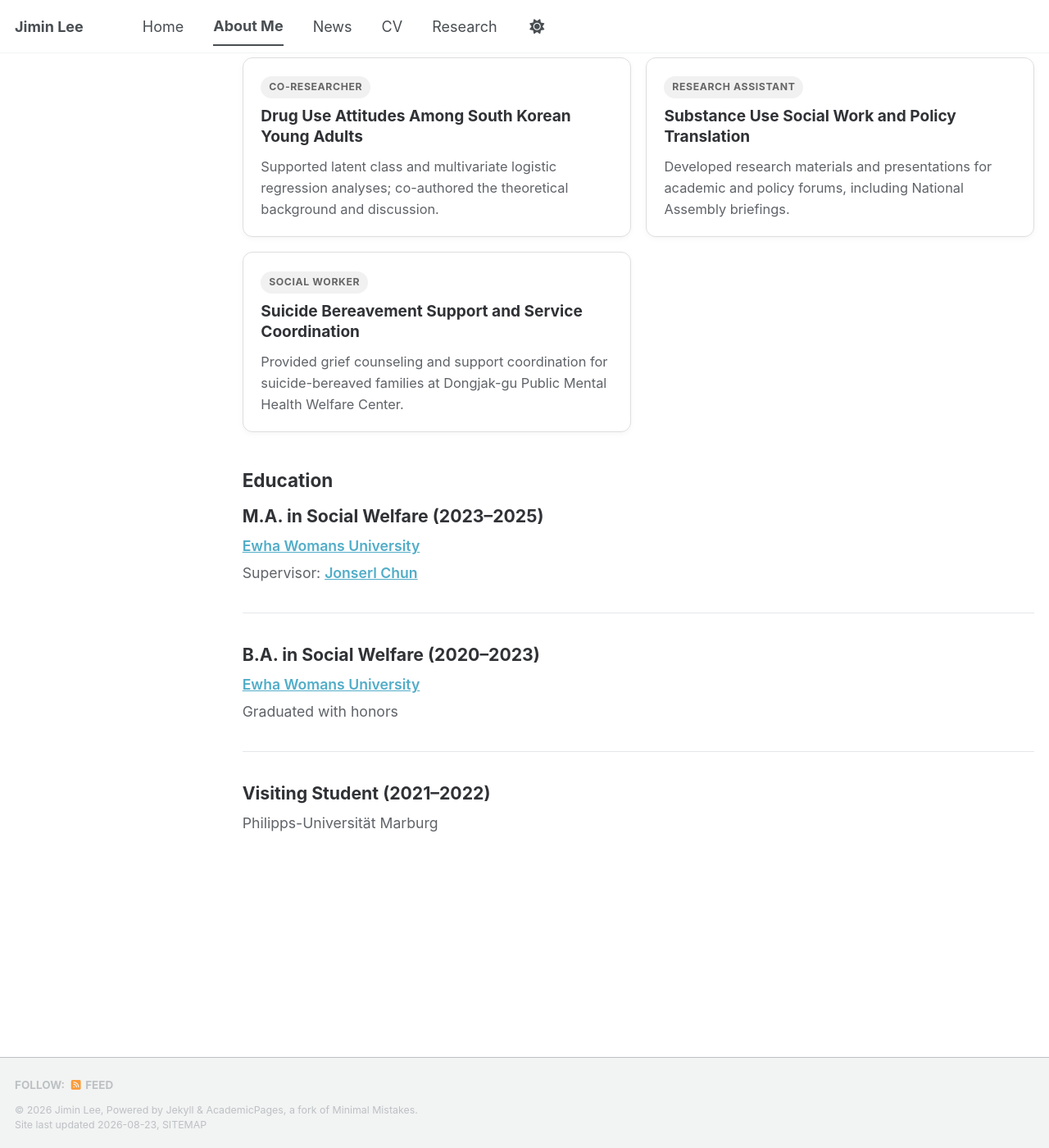
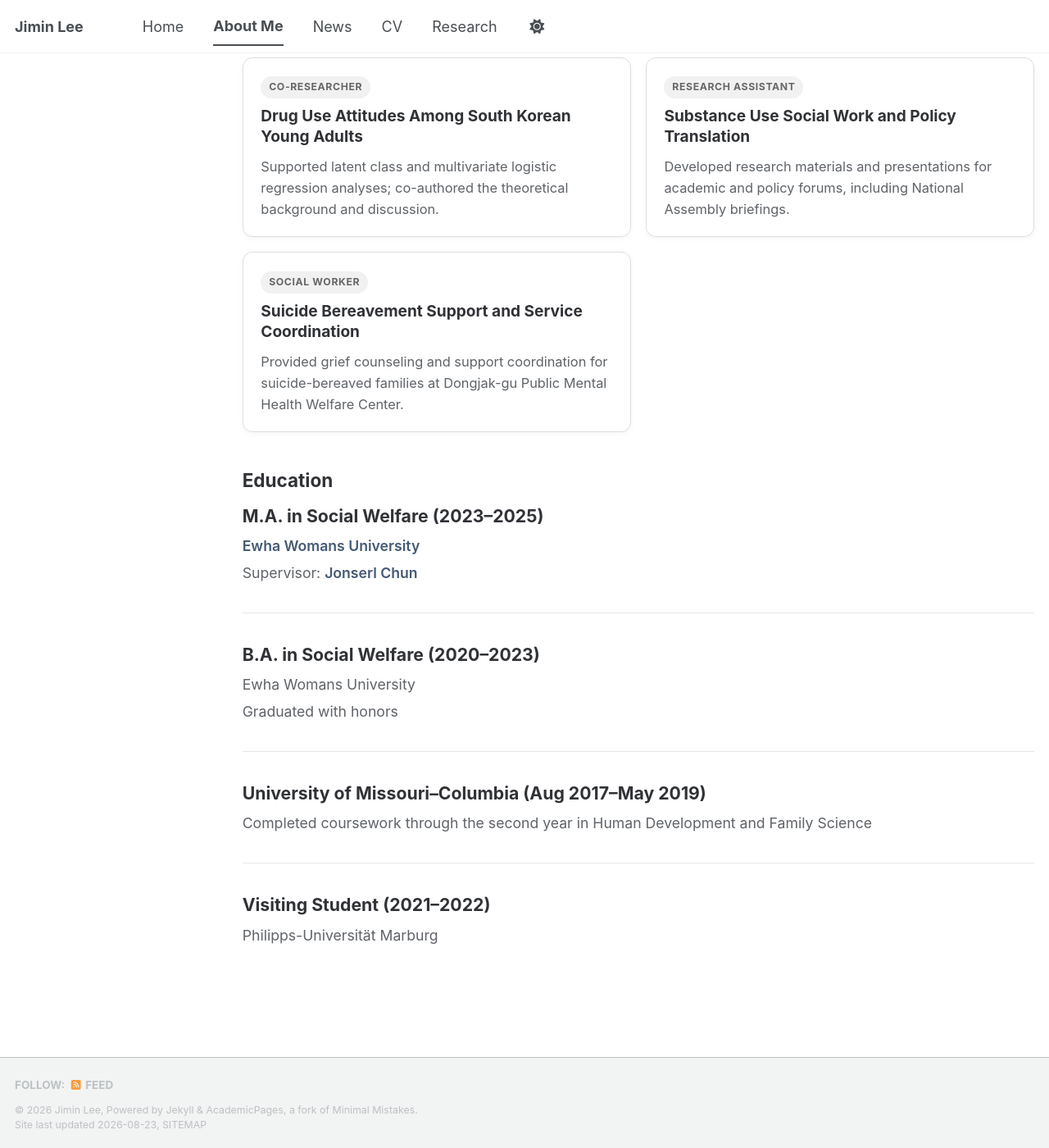
Before and after one commit to jiminlee-research/jiminlee-research.github.io, a Jekyll site: the page built from _pages/about-me.md, in a window 1280 px wide and 1400 px high, scrolled down 1036 px. Shown: the whole window at 82% size. Built offline with Jekyll 4.4.1, drawn with Linux system fonts in a browser that asks for light colours; a style sheet for code colours, icons or effects is not loaded.

Commit message:
Update about-me.md

```diff
--- a/_pages/about-me.md
+++ b/_pages/about-me.md
@@ -24,7 +24,7 @@ author_profile: true
 .education-entry:last-child{padding-bottom:0;border-bottom:0}
 .education-entry h3{margin:0 0 .4rem;color:#303236;font-size:1.18rem;line-height:1.4}
 .education-entry p{margin:.2rem 0;color:#5f6368;font-size:.98rem;line-height:1.65}
-.education-entry a{font-weight:600}
+.education-entry a{color:#455a74;text-decoration:none;font-weight:600}
 @media(max-width:800px){.interest-grid,.record-grid{grid-template-columns:1fr}.about-hero h1{font-size:2rem}}
 </style>
 
@@ -100,14 +100,21 @@ author_profile: true
 <div class="education-list">
   <div class="education-entry">
     <h3>M.A. in Social Welfare <span>(2023–2025)</span></h3>
-    <p><a href="https://pure.ewha.ac.kr/en/">Ewha Womans University</a></p>
-    <p>Supervisor: <a href="https://pure.ewha.ac.kr/en/persons/jongserl-chun/">Jonserl Chun</a></p>
+    <p><a href="https://sw.ewha.ac.kr/sw/index.do">Ewha Womans University</a></p>
+    <p>Supervisor: <a href="https://www.ewha.ac.kr/ewhaen/professor/info.do?mode=view&pId=vE9%2F7cW3ZJ6XHRoYZGt%2Bhg%3D%3D">Jonserl Chun</a></p>
   </div>
+
   <div class="education-entry">
     <h3>B.A. in Social Welfare <span>(2020–2023)</span></h3>
-    <p><a href="https://pure.ewha.ac.kr/en/">Ewha Womans University</a></p>
+    <p>Ewha Womans University</p>
     <p>Graduated with honors</p>
   </div>
+
+  <div class="education-entry">
+    <h3>University of Missouri–Columbia <span>(Aug 2017–May 2019)</span></h3>
+    <p>Completed coursework through the second year in Human Development and Family Science</p>
+  </div>
+
   <div class="education-entry">
     <h3>Visiting Student <span>(2021–2022)</span></h3>
     <p>Philipps-Universität Marburg</p>
```
